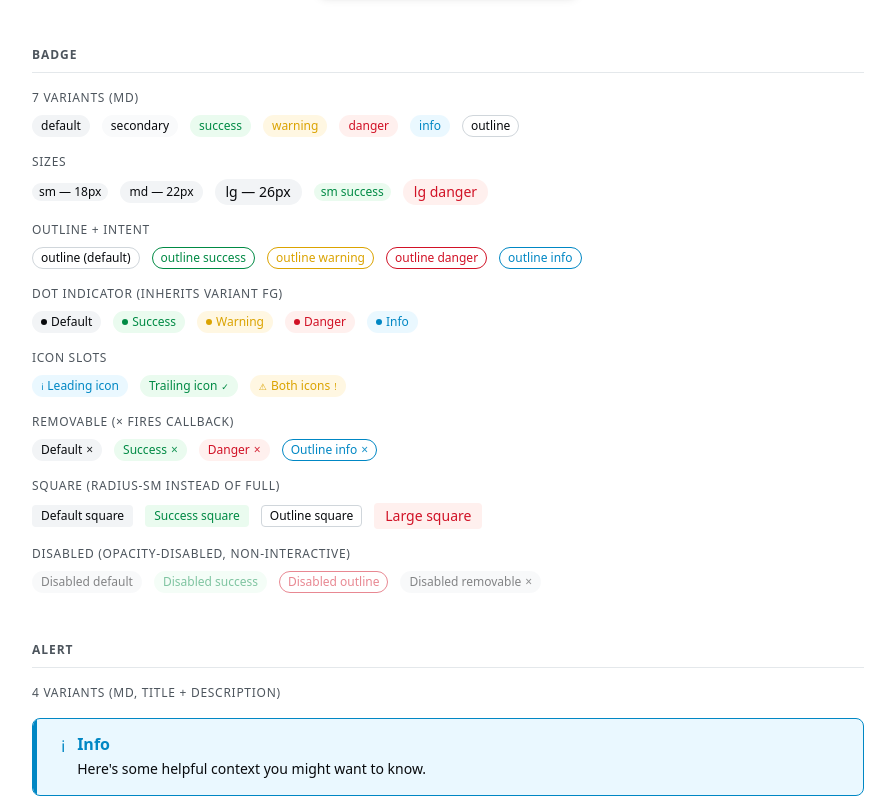
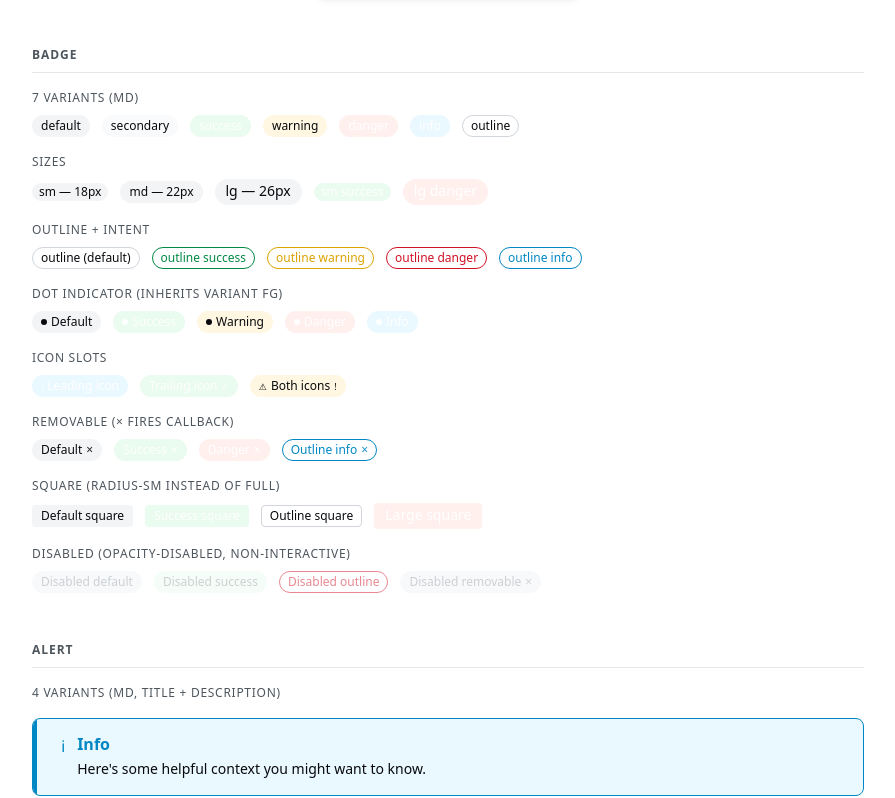
Before and after one commit to rizwan-uxd/atlas-design-system, a Next.js app: page / in a window 1280 px wide. Shown: the part 4273-5071 px from the top of the page, without its empty margins (192-1087 px from the left). Built offline with nearby package versions, Linux system fonts and the light colour scheme.

Commit message:
qa(badge): FIX-03 audit + fixes — 6 bugs fixed (BUG-021–025, BUG-074)

```diff
--- a/components/Badge/Badge.module.css
+++ b/components/Badge/Badge.module.css
@@ -14,7 +14,7 @@
   font-family: var(--atlas-font-sans);
   font-weight: var(--atlas-font-weight-medium);
   white-space: nowrap;
-  line-height: 1;
+  line-height: var(--atlas-line-height-tight); /* FIX BUG-025: was line-height: 1 */
   border: var(--atlas-border-width-1) solid transparent; /* reserves space; overridden per variant */
   box-sizing: border-box;
 }
@@ -54,12 +54,6 @@
 }
 
 /* ── Variants ─────────────────────────────────────────────────── */
-/*
-  Foreground strategy: use the main semantic color as text on subtle bg.
-  This gives proper contrast in both light and dark mode:
-    Light: subtle=tint-50 (very light)  + main=600 (dark) → good contrast
-    Dark:  subtle=tint-900 (very dark)  + main=400-500 (lighter) → good contrast
-*/
 
 .default {
   background-color: var(--atlas-background-muted);
@@ -71,24 +65,25 @@
   color: var(--atlas-foreground);
 }
 
+/* FIX BUG-021: use --atlas-{intent}-foreground per spec; not --atlas-{intent} */
 .success {
   background-color: var(--atlas-success-subtle);
-  color: var(--atlas-success);
+  color: var(--atlas-success-foreground);
 }
 
 .warning {
   background-color: var(--atlas-warning-subtle);
-  color: var(--atlas-warning);
+  color: var(--atlas-warning-foreground);
 }
 
 .danger {
   background-color: var(--atlas-danger-subtle);
-  color: var(--atlas-danger);
+  color: var(--atlas-danger-foreground);
 }
 
 .info {
   background-color: var(--atlas-info-subtle);
-  color: var(--atlas-info);
+  color: var(--atlas-info-foreground);
 }
 
 /* Outline — transparent bg, border = intent or border-strong */
@@ -104,11 +99,39 @@
 .outline.intentDanger  { color: var(--atlas-danger);  border-color: var(--atlas-danger);  }
 .outline.intentInfo    { color: var(--atlas-info);    border-color: var(--atlas-info);    }
 
+/* ── Interactive hover states — FIX BUG-023 ───────────────────── */
+/*
+  Applied when onClick is present: badge renders with data-interactive attr.
+  Hover backgrounds per spec.
+*/
+
+.badge[data-interactive] {
+  cursor: pointer;
+  /* reset button styles */
+  appearance: none;
+  text-decoration: none;
+}
+
+.badge[data-interactive]:focus-visible {
+  outline: var(--atlas-border-width-2) solid var(--atlas-focus-ring);
+  outline-offset: var(--atlas-spacing-0_5);
+}
+
+.badge.default[data-interactive]:hover   { background-color: var(--atlas-background-subtle); }
+.badge.secondary[data-interactive]:hover { background-color: var(--atlas-background-muted); }
+.badge.success[data-interactive]:hover   { background-color: var(--atlas-success-muted); }
+.badge.warning[data-interactive]:hover   { background-color: var(--atlas-warning-muted); }
+.badge.danger[data-interactive]:hover    { background-color: var(--atlas-danger-muted); }
+.badge.info[data-interactive]:hover      { background-color: var(--atlas-info-muted); }
+.badge.outline[data-interactive]:hover   { background-color: var(--atlas-background-subtle); }
+
 /* ── Disabled ─────────────────────────────────────────────────── */
 
+/* FIX BUG-022: add --atlas-foreground-disabled color override */
 .disabled {
   opacity: var(--atlas-opacity-disabled);
   pointer-events: none;
+  color: var(--atlas-foreground-disabled);
 }
 
 /* ── Dot ──────────────────────────────────────────────────────── */
@@ -144,7 +167,7 @@
   color: currentColor;
   opacity: var(--atlas-opacity-hover); /* 0.9 — slightly subdued */
   font-size: 1em; /* scales with badge font-size */
-  line-height: 1;
+  line-height: var(--atlas-line-height-tight); /* FIX BUG-025: was line-height: 1 */
   border-radius: var(--atlas-radius-sm);
   outline: none;
   flex-shrink: 0;
@@ -158,3 +181,11 @@
   outline: var(--atlas-border-width-2) solid var(--atlas-focus-ring);
   outline-offset: var(--atlas-spacing-0_5);
 }
+
+/* FIX BUG-074: coarse-pointer touch target expansion */
+@media (pointer: coarse) {
+  .removeBtn {
+    min-width: var(--atlas-touch-min);   /* 44px */
+    min-height: var(--atlas-touch-min);
+  }
+}
--- a/components/Badge/Badge.tsx
+++ b/components/Badge/Badge.tsx
@@ -5,7 +5,7 @@
  *
  * Variants:  default | secondary | success | warning | danger | info | outline
  * Sizes:     sm | md | lg
- * States:    default · disabled (non-interactive by default)
+ * States:    default · hover (interactive only) · focus-visible (interactive only) · disabled
  *
  * Slots:
  *   dot          — 6px status circle at inline-start (color = currentColor)
@@ -16,10 +16,9 @@
  *
  * Accessibility:
  *   - Non-interactive: <span>, decorative
+ *   - Interactive (onClick): renders as <button> with data-interactive attr
  *   - Removable: close affordance is <button aria-label="Remove {label}">
  *   - Status/live: wrap badge in role="status" + aria-live="polite" at call site
- *
- * Logical properties and token-only values in Badge.module.css.
  */
 
 import React from "react"
@@ -48,6 +47,19 @@ export interface BadgeProps {
   /** Adds a × button at inline-end; onRemove fires when clicked */
   removable?:    boolean
   onRemove?:     () => void
+  /**
+   * Explicit accessible label for the remove button.
+   * Required when `removable=true` and `children` is not a plain string.
+   * Falls back to children string content; ultimate fallback is "item".
+   * FIX BUG-024
+   */
+  removeLabel?:  string
+  /**
+   * Makes the entire badge a pressable surface.
+   * Renders as <button> when provided; <span> otherwise.
+   * FIX BUG-023
+   */
+  onClick?:      () => void
   disabled?:     boolean
   className?:    string
   children:      React.ReactNode
@@ -71,6 +83,8 @@ export function Badge({
   trailingIcon,
   removable   = false,
   onRemove,
+  removeLabel,
+  onClick,
   disabled    = false,
   className,
   children,
@@ -80,6 +94,8 @@ export function Badge({
     variant === "outline" && intent !== "default"
       ? styles[`intent${intent.charAt(0).toUpperCase()}${intent.slice(1)}` as keyof typeof styles]
       : undefined
+
+  const isInteractive = Boolean(onClick)
 
   const classes = cx(
     styles.badge,
@@ -91,11 +107,22 @@ export function Badge({
     className,
   )
 
-  /* Derive label string for the remove button aria-label */
-  const labelText = typeof children === "string" ? children : "item"
+  /* Derive label string for the remove button aria-label — FIX BUG-024 */
+  const labelText = removeLabel ?? (typeof children === "string" ? children : undefined)
 
-  return (
-    <span className={classes}>
+  if (
+    process.env.NODE_ENV !== "production" &&
+    removable &&
+    !labelText
+  ) {
+    console.warn(
+      "[Atlas Badge] removable=true requires either a string `children` or an explicit `removeLabel` prop " +
+      "to produce an accessible aria-label for the remove button."
+    )
+  }
+
+  const content = (
+    <>
       {/* Leading status dot — color inherits currentColor from variant */}
       {dot && <span className={styles.dot} aria-hidden="true" />}
 
@@ -117,7 +144,7 @@ export function Badge({
         <button
           type="button"
           className={styles.removeBtn}
-          aria-label={`Remove ${labelText}`}
+          aria-label={`Remove ${labelText ?? "item"}`}
           onClick={(e) => {
             e.stopPropagation()
             onRemove?.()
@@ -128,6 +155,28 @@ export function Badge({
           ×
         </button>
       )}
+    </>
+  )
+
+  /* FIX BUG-023: render <button> when onClick is provided */
+  if (isInteractive) {
+    return (
+      <button
+        type="button"
+        className={classes}
+        data-interactive
+        onClick={disabled ? undefined : onClick}
+        disabled={disabled}
+        aria-disabled={disabled || undefined}
+      >
+        {content}
+      </button>
+    )
+  }
+
+  return (
+    <span className={classes}>
+      {content}
     </span>
   )
 }
```
Also changed, not shown: 1 other file (tests, documents, lock files or other folders).
